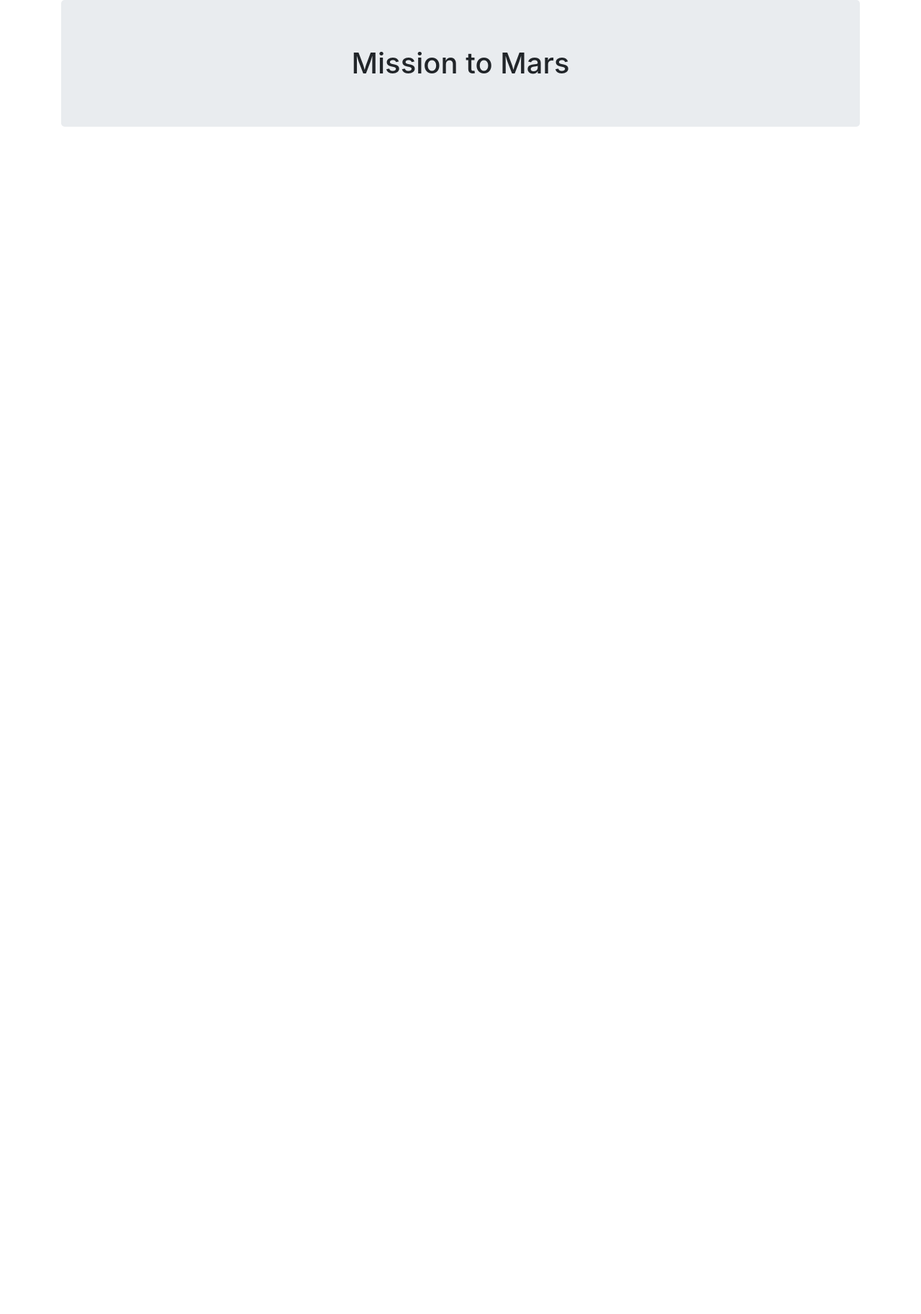
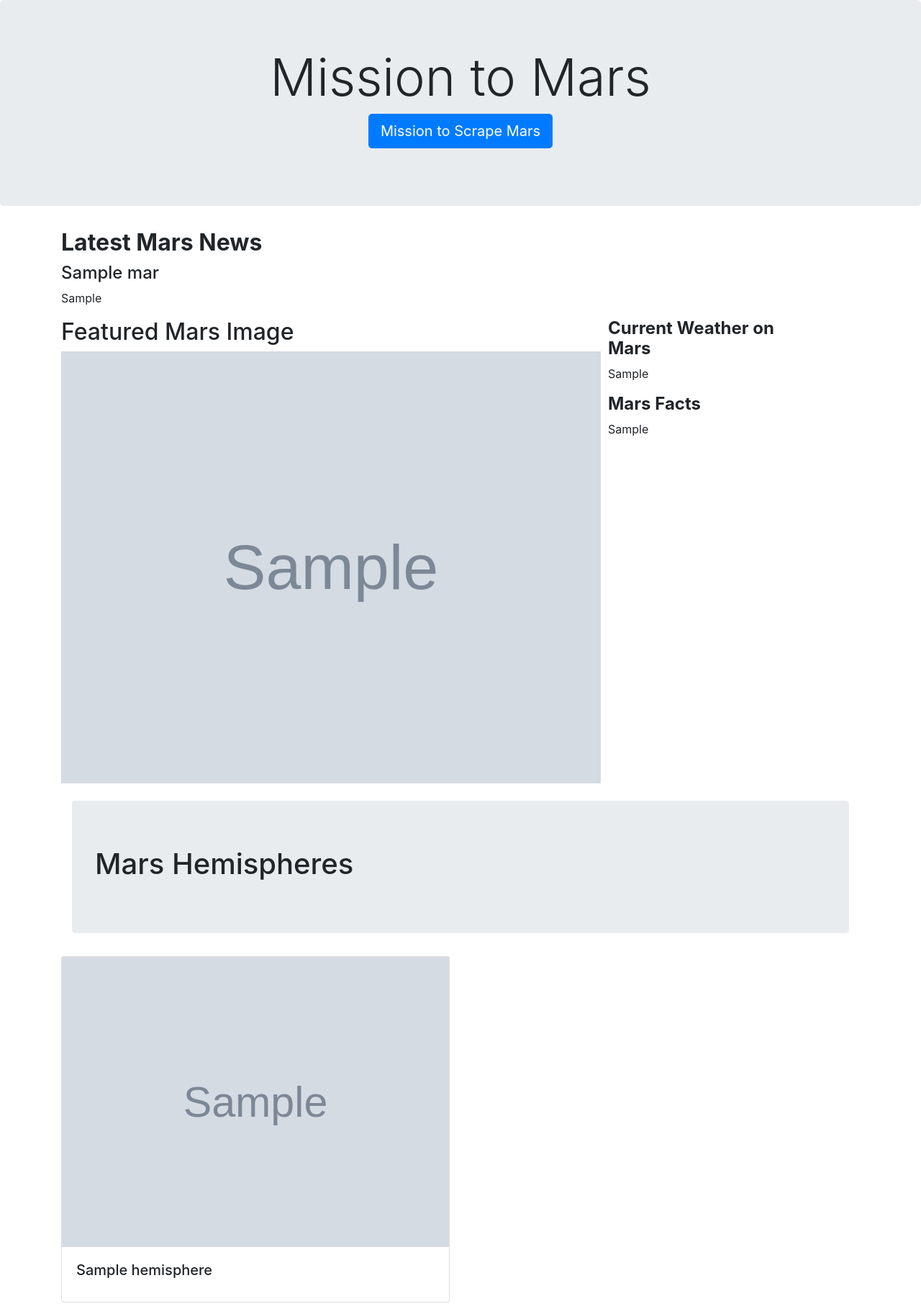
Before and after one commit to wendy-meyer/web-scraping-challenge, a Flask app: page / in a window 1280 px wide. Shown: the whole page at 72% size. Before the commit the page ends 176 px from the top, so only its background shows below. Run offline with Flask 2, Linux system fonts and the light colour scheme; grey boxes marked "Sample" are stand-in pictures; a database or web service that is not in the repository returns one stand-in record (values such as "Sample title"); some libraries are stand-ins or nearby versions.

Commit message:
Finish Twitter portion, created a dictionary to house all parts

```diff
--- a/Missions_to_Mars/app.py
+++ b/Missions_to_Mars/app.py
@@ -14,21 +14,25 @@ mongo = PyMongo(app, uri="mongodb://localhost:27017/missiontomars")
 def home():
 
     # Find one record of data from the mongo database
-    mars_data = mongo.db.collection.find_one()
+    mars = mongo.db.mars.find_one()
 
     # Return template and data
-    return render_template("index.html", mars_data=mars_data)
+    return render_template("index.html", mars=mars)
 
 
 # Route that will trigger the scrape function
 @app.route("/scrape")
 def scrape():
-
+    mars = mongo.db.mars
     # Run the scrape function
-    mars_data = scrape_mars.scrape_info()
+    mars_data = scrape_mars.scrape_nasa_info()
+    mars_data = scrape_mars.scrape_jpl_info()
+    mars_data = scrape_mars.scrape_mars_weather()
+    mars_data = scrape_mars.scrape_mars_facts()
+    mars_data = scrape_mars.scrape_mars_hemispheres()
 
     # Update the Mongo database using update and upsert=True
-    mongo.db.collection.update({}, mars_data, upsert=True)
+    mars.update({}, mars_data, upsert=True)
 
     # Redirect back to home page
     return redirect("/")
--- /dev/null
+++ b/Missions_to_Mars/scrape_mars.py
@@ -0,0 +1,130 @@
+from splinter import Browser
+from bs4 import BeautifulSoup
+import pandas as pd
+import time
+#import pymongo
+
+mars_data = {}
+
+def init_browser():
+
+    executable_path = {"executable_path": "/usr/local/bin/chromedriver"}
+    return Browser("chrome", **executable_path, headless = False)
+
+def scrape_nasa_info():
+    browser = init_browser()
+
+    url = "https://mars.nasa.gov/news/"
+    browser.visit(url)
+    time.sleep(5)
+
+    html = browser.html
+    soup = BeautifulSoup(html, "html.parser")
+
+    article = soup.find("div", class_='list_text')
+    news_title = article.find('div', class_="content_title").find('a').text
+    news_p = article.find('div',class_="article_teaser_body").text
+
+    nasa_data = {"news_title":news_title,
+                "news_p":news_p}
+    browser.quit()
+
+    mars_data["nasa_data"]=nasa_data
+    return nasa_data
+
+def scrape_jpl_info():
+    browser = init_browser()
+
+    url = "https://www.jpl.nasa.gov/spaceimages/?search=&category=Mars"
+    browser.visit(url)
+
+    html = browser.html
+    soup = BeautifulSoup(html, "html.parser")
+
+    relative_image_path = soup.find("article", class_="carousel_item").find("footer").find("a")["data-fancybox-href"]
+    featured_image_url = url + relative_image_path
+
+    browser.quit()
+
+    mars_data["featured_image_url"] = featured_image_url
+    return featured_image_url
+
+##INSERT TWITTER WEATHER DATA HERE
+def scrape_mars_weather():
+    browser = init_browser()
+
+    weather_url = 'https://twitter.com/marswxreport'
+    browser.visit(weather_url)
+    time.sleep(5)
+
+    html = browser.html
+    soup = BeautifulSoup(html, "html.parser")
+
+    mars_weather = soup.find('body').find("main").find("article").find_all("span")[4].text
+    mars_weather = mars_weather.replace("\n"," ")
+
+    mars_data["mars_weather"] = mars_weather
+    return mars_weather
+
+
+##Mars Facts
+#use Pandas to scrape the table containing facts about the planet including Diameter, Mass, etc.
+
+def scrape_mars_facts():
+    facts_url = 'https://space-facts.com/mars/'
+    mars_df = pd.read_html(facts_url)[0]
+    mars_df.columns = ["Description", "Value"]
+
+    mars_html = mars_df.to_html()
+    mars_html = mars_html.replace('\n', '')
+
+    mars_data["mars_html"] = mars_html
+    return mars_html
+
+##Mars Hemispheres
+# Mars hemisphere name and image to be scraped
+def scrape_mars_hemispheres():
+
+    browser = init_browser()
+    base_url = 'https://astrogeology.usgs.gov'
+    hemispheres_url = 'https://astrogeology.usgs.gov/search/results?q=hemisphere+enhanced&k1=target&v1=Mars'
+
+    browser.visit(hemispheres_url)
+
+    hemispheres_html = browser.html
+
+    hemispheres_soup = BeautifulSoup(hemispheres_html, 'html.parser')
+
+    all_mars_hemispheres = hemispheres_soup.find('div', class_='result-list')
+    mars_hemispheres = all_mars_hemispheres.find_all('div', class_='item')
+
+    hemisphere_image_urls = []
+
+    # Collect all data per hemisphere
+    for hemisphere in mars_hemispheres:
+
+        # Collect Titles
+        hemisphere = hemisphere.find('div', class_="description")
+        title = hemisphere.h3.text
+
+        # Collect image links
+        hemisphere_link = hemisphere.a["href"]
+        browser.visit(base_url + hemisphere_link)
+
+        image_html = browser.html
+        image_soup = BeautifulSoup(image_html, 'html.parser')
+
+        image_link = image_soup.find('div', class_='downloads')
+        image_url = image_link.find('li').a['href']
+
+        # Store in dictionary
+        image_dict = {}
+        image_dict['title'] = title
+        image_dict['img_url'] = image_url
+
+        hemisphere_image_urls.append(image_dict)
+
+    browser.quit()
+
+    mars_data["hemisphere_image_urls"] = hemisphere_image_urls
+    return hemisphere_image_urls
--- a/Missions_to_Mars/templates/index.html
+++ b/Missions_to_Mars/templates/index.html
@@ -1,33 +1,97 @@
-<!DOCTYPE html>
+ <!doctype html>
  <html lang="en">
 
  <head>
-  <meta charset="UTF-8">
-  <meta name="viewport" content="width=device-width, initial-scale=1.0">
-  <meta http-equiv="X-UA-Compatible" content="ie=edge">
-  <title>Mission to Mars</title>
-  <link rel="stylesheet" href="https://stackpath.bootstrapcdn.com/bootstrap/4.1.3/css/bootstrap.min.css">
+   <title>Missions to Mars </title>
+   <!-- Required meta tags -->
+   <meta charset="utf-8">
+   <meta name="viewport" content="width=device-width, initial-scale=1, shrink-to-fit=no">
+
+   <!-- Bootstrap CSS -->
+   <link rel="stylesheet" href="https://stackpath.bootstrapcdn.com/bootstrap/4.3.1/css/bootstrap.min.css"
+     integrity="sha384-ggOyR0iXCbMQv3Xipma34MD+dH/1fQ784/j6cY/iJTQUOhcWr7x9JvoRxT2MZw1T" crossorigin="anonymous">
  </head>
 
  <body>
-    <div class="container text-center">
-      <h1 class="jumbotron">Mission to Mars</h1>
-      <div>
-        <!-- write a for loop that lists out your data and accesses the values using dot notation. -->
-          {% for item in inventory %}
-          <div class="col-lg-4">
-              <div class="card" style="width: 20rem;">
+   <div class="jumbotron text-center">
+     <h1 class="display-3">Mission to Mars</h1>
+
+     <p class="lead">
+       <a class="btn btn-primary btn-lg" href="/scrape" role="button">Mission to Scrape Mars</a></p>
+   </div>
+   <!-- Latest Mars News Section  -->
+   <div class="container">
+
+     <div class="row">
+       <div class="col-md-12">
+         <div class="media">
+           <div class="media-body">
+             <h2><b>Latest Mars News</b></h2>
+             <h4 class="heading">{{mars.news_title}}</h4>
+             <p>{{mars.news_p}}</p>
+           </div>
+         </div>
+       </div>
+     </div>
+     <!-- Next div is a row, divided into two sections-->
+     <div class="row" >
+       <!-- First section is for the featured Mars Image -->
+       <div class="col-md-8">
+         <h2>Featured Mars Image</h2>
+         <img src="{{mars.featured_img_url}}" height="600" width="750" class="img-responsive">
+       </div>
+
+       <!-- Current Mars Weather and Facts -->
+       <div class="col-md-3">
+         <!-- Mars Weather Tweet Row -->
+         <div class="row">
+           <div class="col-md-12">
+             <div class="panel panel-default">
+               <div class="panel-body">
+                 <h4><b>Current Weather on Mars</b></h4>
+                 <p>{{mars.mars_weather}}</p>
+               </div>
+             </div>
+           </div>
+         </div>
+         <!-- Mars Facts Rows -->
+         <div class="row">
+           <div class="col-md-12">
+             <h4><b>Mars Facts</b></h4>
+             {{mars.mars_html|safe}}
+           </div>
+         </div>
+       </div>
+     </div>
+     <br>
+     <div class="container-fluid">
+       <div class="jumbotron">
+         <h1><i class="fa fa-align-center" aria-hidden="true"></i> Mars Hemispheres</h1>
+       </div>
+     </div>
+
+     <div class="row">
+      {% for hemisphere in mars.hemisphere_image_urls %}
+      <div class=col-md-6>
+        <div class="card mb-3">
+          <img class= "img-fluid" src="{{ hemisphere.img_url }}" class="card-img-top">
           <div class="card-body">
-                    <h4 class="card-title">{{ item.type }}</h4>
-                    <h6 class="card-subtitle mb-2 text-muted">Cost: {{ item.cost }}</h6>
-                    <p class="card-text">Potential Revenue: {{ item.cost * item.stock}}</p>
+            <h5 class="card-title">{{ hemisphere.title}}</h5>
           </div>
         </div>
       </div>
     {% endfor %}
+       </div>
+     </div>
 
    </div>
    </div>
+   </div>
+   </div>
+   </div>
+
+   </div>
+
+   </div>
 </body>
-
 </html>
```
Also changed, not shown: 1 other file. Lines whose indentation alone changed are shown as unchanged.
